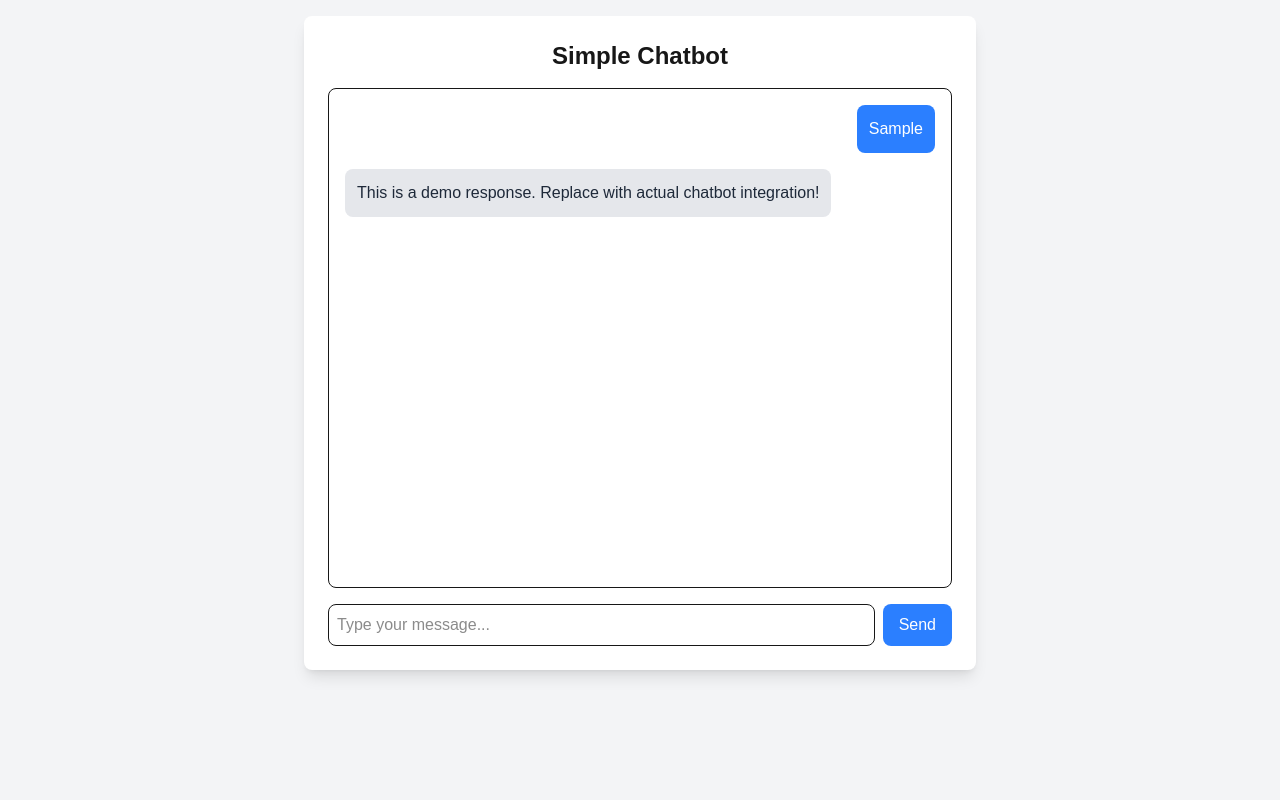
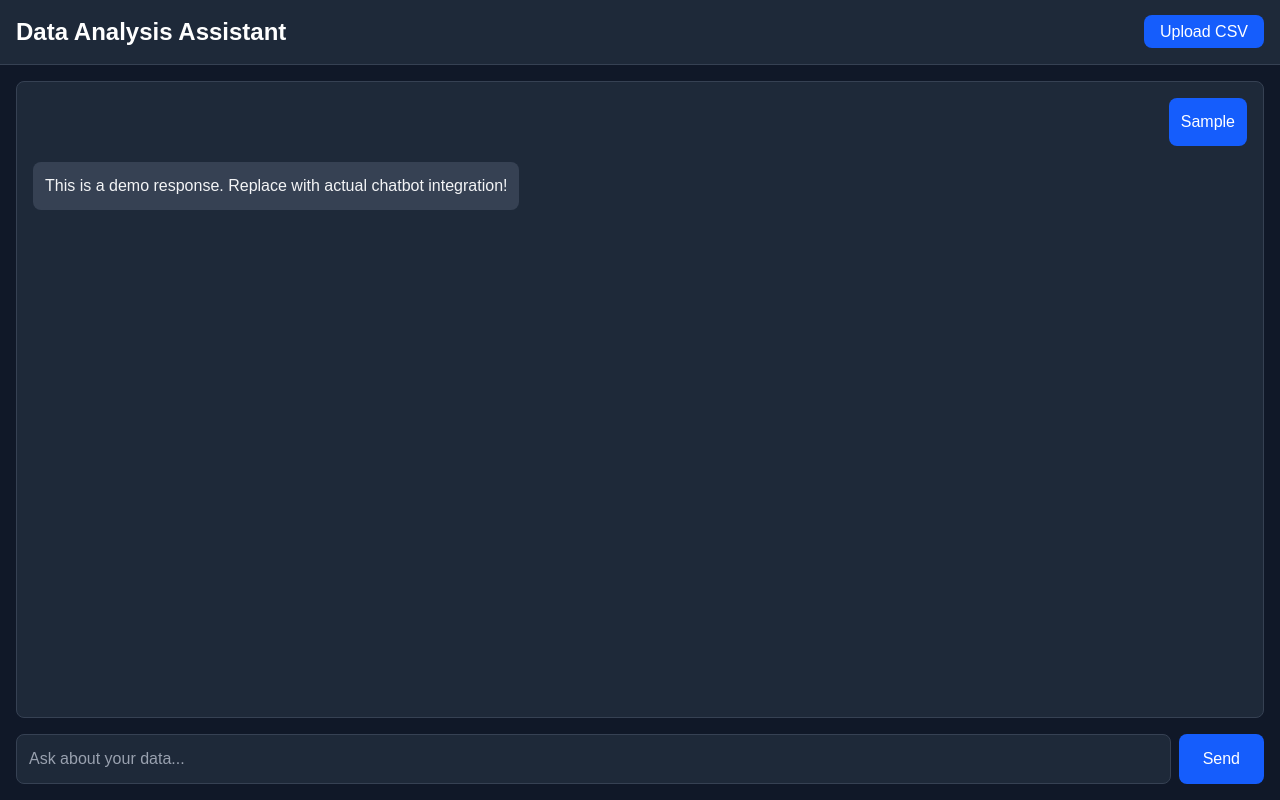
Before and after one commit to pranay5255/yudaiV2, a Next.js app: page / in a window 1280 px wide. Both pictures are taken after typing "Sample" into the empty fields and a click on the button "Send". Built offline with nearby package versions, Linux system fonts and the light colour scheme.

Commit message:
build: fe agent output

```diff
--- a/app/page.tsx
+++ b/app/page.tsx
@@ -5,6 +5,8 @@ import { useState } from "react";
 export default function Home() {
   const [messages, setMessages] = useState<Array<{ text: string; isUser: boolean }>>([]);
   const [inputMessage, setInputMessage] = useState("");
+  const [file, setFile] = useState<File | null>(null);
+  const [isUploading, setIsUploading] = useState(false);
 
   const handleSubmit = (e: React.FormEvent) => {
     e.preventDefault();
@@ -24,14 +26,69 @@ export default function Home() {
     setInputMessage("");
   };
 
+  const handleFileUpload = async (e: React.ChangeEvent<HTMLInputElement>) => {
+    const file = e.target.files?.[0];
+    if (!file) return;
+
+    if (!file.name.endsWith('.csv')) {
+      alert('Please upload a CSV file');
+      return;
+    }
+
+    setFile(file);
+    setIsUploading(true);
+
+    // Add a message to show the file is being processed
+    setMessages(prev => [...prev, {
+      text: `Processing file: ${file.name}`,
+      isUser: false
+    }]);
+
+    // Here you would typically upload the file to your server
+    // For now, we'll just simulate a response
+    setTimeout(() => {
+      setMessages(prev => [...prev, {
+        text: `Successfully processed ${file.name}! You can now start asking questions about your data.`,
+        isUser: false
+      }]);
+      setIsUploading(false);
+    }, 2000);
+  };
+
   return (
-    <div className="min-h-screen bg-gray-100 p-4">
-      <div className="max-w-2xl mx-auto">
-        <div className="bg-white rounded-lg shadow-lg p-6">
-          <h1 className="text-2xl font-bold mb-4 text-center">Simple Chatbot</h1>
+    <div className="min-h-screen bg-gray-900 flex flex-col">
+      {/* Header with file upload */}
+      <div className="bg-gray-800 p-4 border-b border-gray-700">
+        <div className="max-w-7xl mx-auto flex justify-between items-center">
+          <h1 className="text-2xl font-bold text-white">Data Analysis Assistant</h1>
+          <div className="flex items-center gap-4">
+            <label className="relative cursor-pointer">
+              <input
+                type="file"
+                accept=".csv"
+                onChange={handleFileUpload}
+                className="hidden"
+                disabled={isUploading}
+              />
+              <span className={`px-4 py-2 rounded-lg text-white ${isUploading
+                ? 'bg-gray-600'
+                : 'bg-blue-600 hover:bg-blue-700'} transition-colors`}>
+                {isUploading ? 'Uploading...' : 'Upload CSV'}
+              </span>
+            </label>
+            {file && (
+              <span className="text-gray-300 text-sm">
+                File: {file.name}
+              </span>
+            )}
+          </div>
+        </div>
+      </div>
 
+      {/* Main chat area */}
+      <div className="flex-1 flex flex-col max-w-7xl w-full mx-auto p-4">
         {/* Chat messages */}
-          <div className="h-[500px] overflow-y-auto mb-4 p-4 border rounded-lg">
+        <div className="flex-1 overflow-y-auto mb-4 p-4 rounded-lg bg-gray-800 border border-gray-700">
           {messages.map((message, index) => (
             <div
               key={index}
@@ -40,10 +97,10 @@ export default function Home() {
               }`}
             >
               <div
-                  className={`inline-block p-3 rounded-lg ${
+                className={`inline-block p-3 rounded-lg max-w-[80%] ${
                   message.isUser
-                      ? "bg-blue-500 text-white"
-                      : "bg-gray-200 text-gray-800"
+                    ? "bg-blue-600 text-white"
+                    : "bg-gray-700 text-gray-100"
                 }`}
               >
                 {message.text}
@@ -58,18 +115,17 @@ export default function Home() {
             type="text"
             value={inputMessage}
             onChange={(e) => setInputMessage(e.target.value)}
-              placeholder="Type your message..."
-              className="flex-1 p-2 border rounded-lg focus:outline-none focus:ring-2 focus:ring-blue-500"
+            placeholder="Ask about your data..."
+            className="flex-1 p-3 bg-gray-800 text-white border border-gray-700 rounded-lg focus:outline-none focus:ring-2 focus:ring-blue-500 placeholder-gray-400"
           />
           <button
             type="submit"
-              className="px-4 py-2 bg-blue-500 text-white rounded-lg hover:bg-blue-600 transition-colors"
+            className="px-6 py-3 bg-blue-600 text-white rounded-lg hover:bg-blue-700 transition-colors font-medium"
           >
             Send
           </button>
         </form>
       </div>
     </div>
-    </div>
   );
 }
```
Lines whose indentation alone changed are shown as unchanged.
